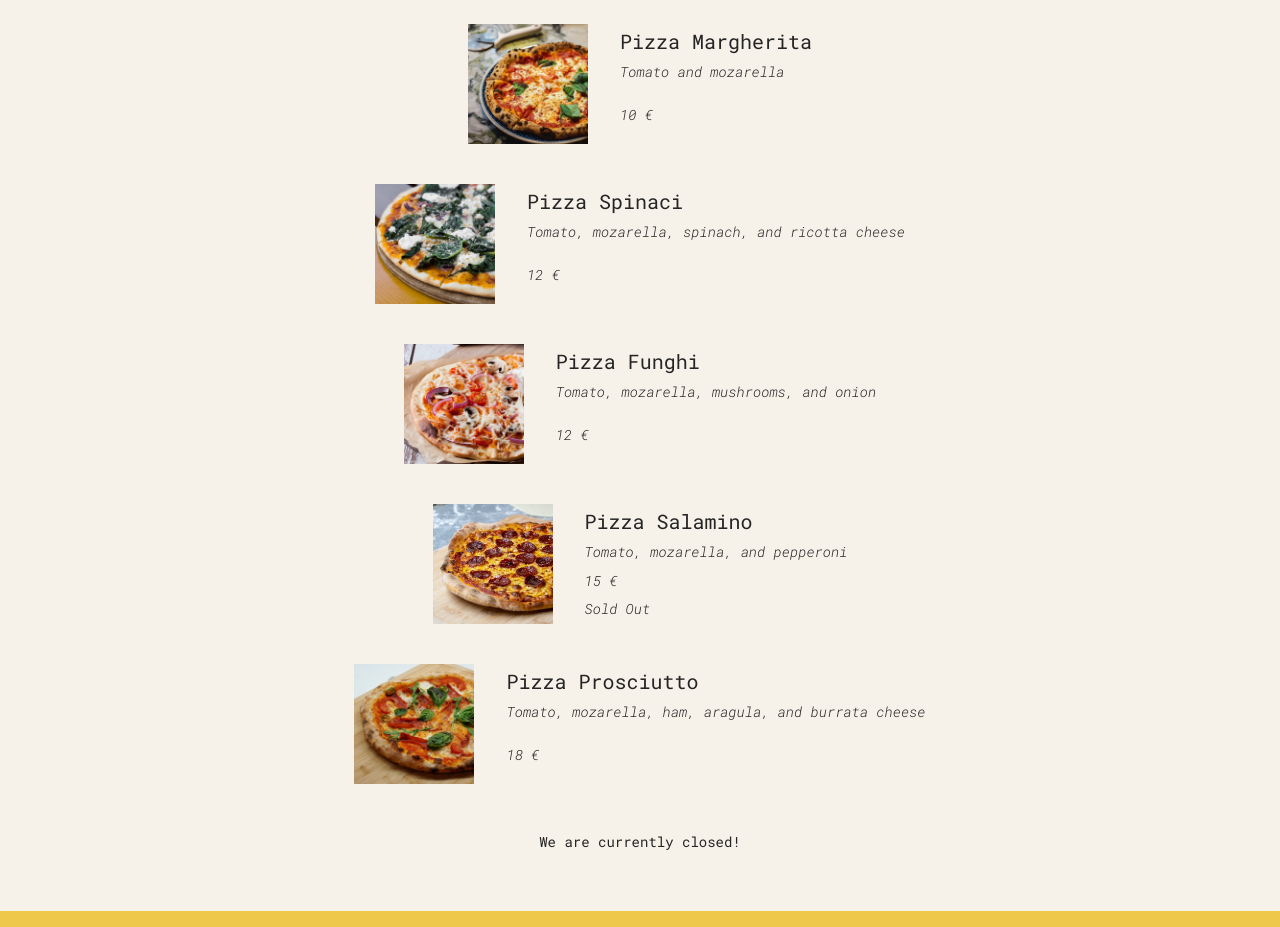
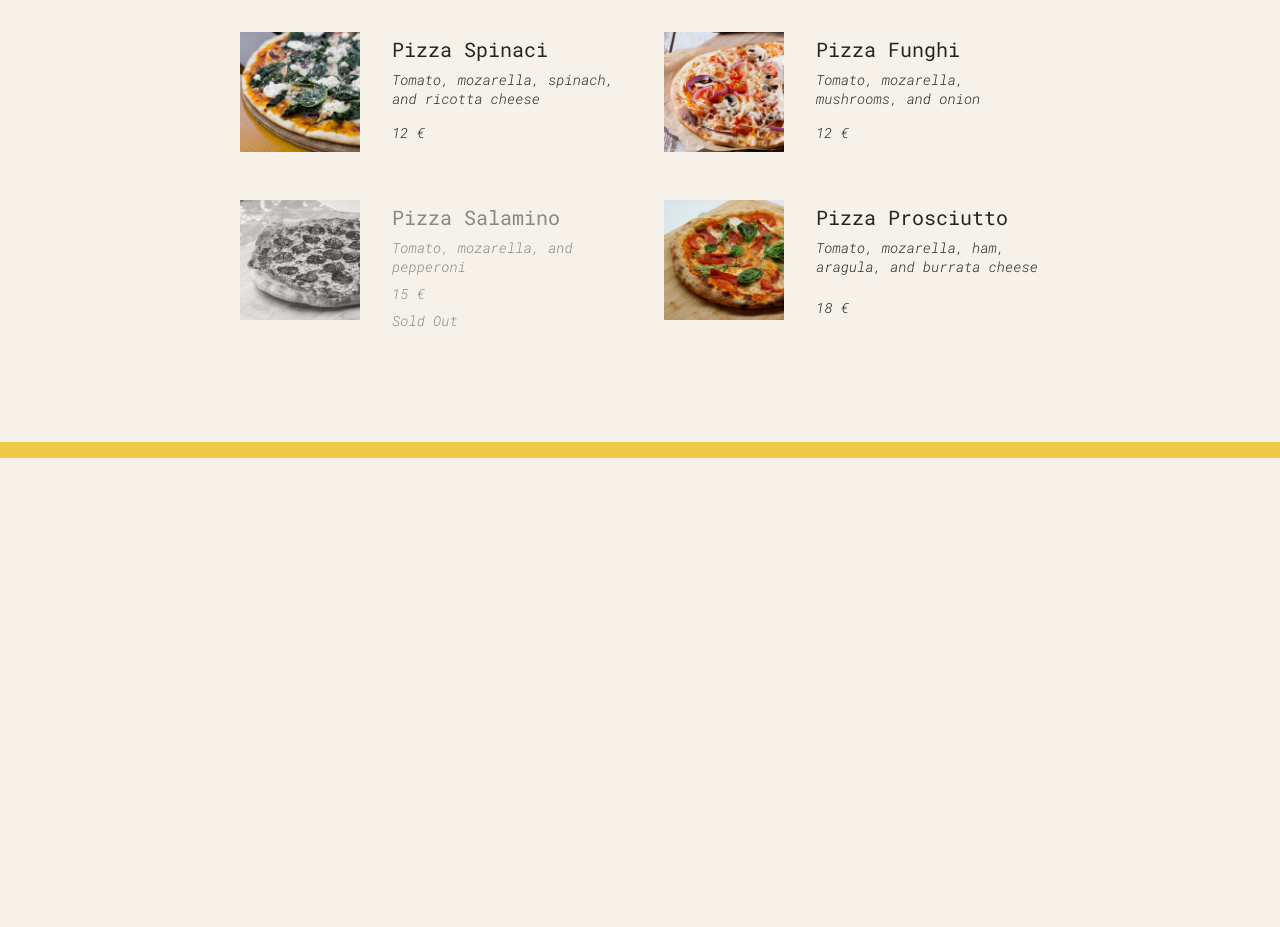
Before and after one commit to haryati75/react-jonas, a React (Create React App) app in the folder pizza-menu/: page / in a window 1280 px wide. Shown: the part 380-1307 px from the top of the page. After the commit the page ends 838 px from the top, so only its background shows below. Built offline with nearby package versions, Linux system fonts and the light colour scheme.

Commit message:
add conditional rendering

```diff
--- a/pizza-menu/src/App.js
+++ b/pizza-menu/src/App.js
@@ -46,6 +46,9 @@ const pizzaData = [
   },
 ];
 
+let hasPizza = pizzaData.length > 0;
+// hasPizza = false;
+
 export default function App() {
   return (
     <div className="container">
@@ -69,9 +72,14 @@ function Menu() {
   return (
     <main className="menu">
       <h2>Our Menu</h2>
-      {pizzaData.map((pizza) => (
-        <Pizza key={pizza.name} {...pizza} />
-      ))}
+      {!hasPizza && <p>No pizzas available</p>}
+      {hasPizza && (
+        <ul className="pizzas">
+          {pizzaData.map((pizza) => (
+            <Pizza key={pizza.name} {...pizza} />
+          ))}
+        </ul>
+      )}
     </main>
   );
 }
@@ -85,14 +93,21 @@ function Footer() {
 
   return (
     <footer className="footer">
-      We are currently {isOpen ? 'open' : 'closed'}!
+      {isOpen && hasPizza && (
+        <div className="order">
+          <p>
+            We are open until {closeHour}:00. Come visit us or order online.
+          </p>
+          <button className="btn">Order</button>
+        </div>
+      )}
     </footer>
   );
 }
 
 function Pizza({ name, ingredients, price, photoName, soldOut }) {
   return (
-    <div className="pizza">
+    <li className={`pizza ${soldOut ? 'sold-out' : ''}`}>
       <img src={photoName} alt={name} />
       <div>
         <h3>{name}</h3>
@@ -100,6 +115,6 @@ function Pizza({ name, ingredients, price, photoName, soldOut }) {
         <p>{price} €</p>
         {soldOut && <p>Sold Out</p>}
       </div>
-    </div>
+    </li>
   );
 }
```
